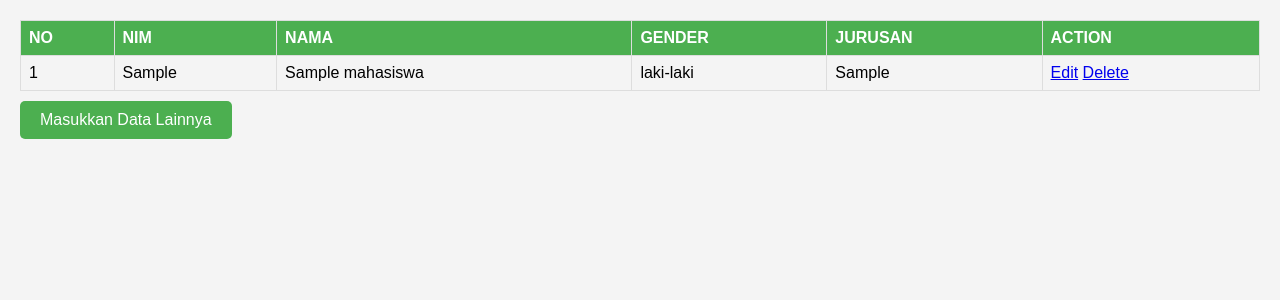
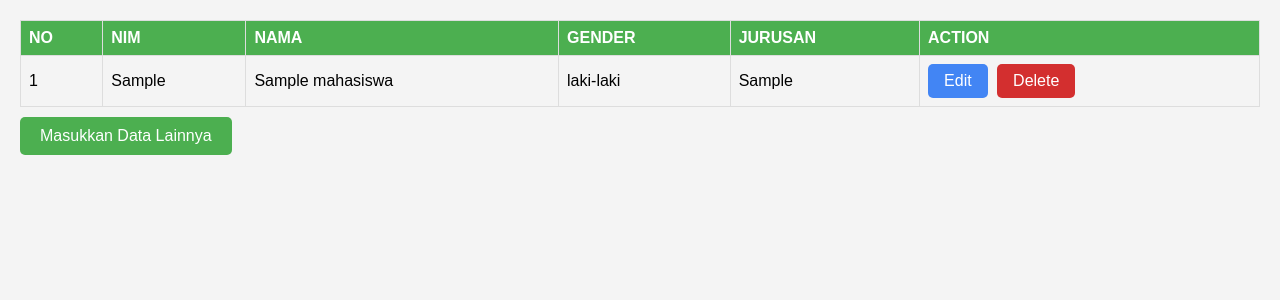
Before and after one commit to thejgdt/simple.php, a PHP site: page / in a window 1280 px wide. Shown: the part 112-412 px from the top of the page. Run offline with PHP 8.4, Linux system fonts and the light colour scheme; tables that the repository leaves empty hold one stand-in row (values such as "Sample post").

Commit message:
style: add hover effect to the action buttons
this code adds a new class (action-btn) for styling the action buttons, and specific classes (edit-btn and delete-btn) for "Edit" and "Delete" buttons, respectively
the hover effect is achieved using the :hover pseudo-class

```diff
--- a/index.php
+++ b/index.php
@@ -58,6 +58,29 @@
             text-decoration: none;
             color: white;
         }
+
+        .action-btn {
+            display: inline-block;
+            padding: 8px 16px;
+            margin-right: 5px;
+            text-decoration: none;
+            color: #fff;
+            border-radius: 5px;
+            transition: background-color 0.3s;
+        }
+
+        .edit-btn {
+            background-color: #4285F4;
+        }
+
+        .delete-btn {
+            background-color: #d32f2f;
+        }
+
+        .edit-btn:hover,
+        .delete-btn:hover {
+            background-color: #333;
+        }
     </style>
 </head>
 
```
